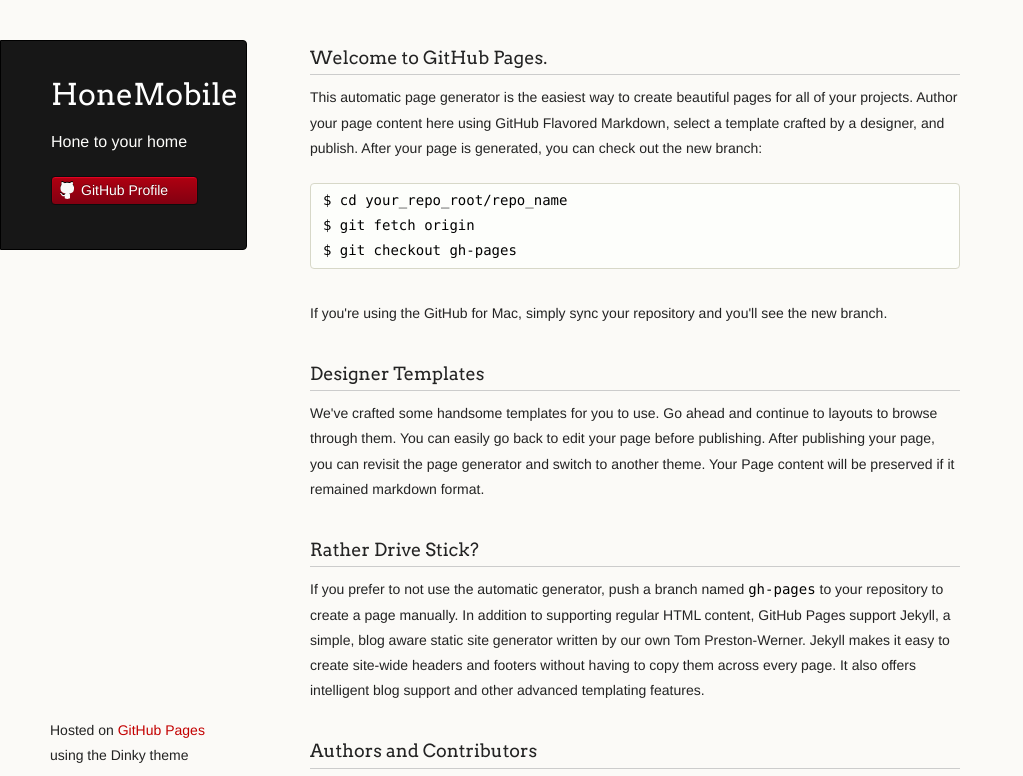
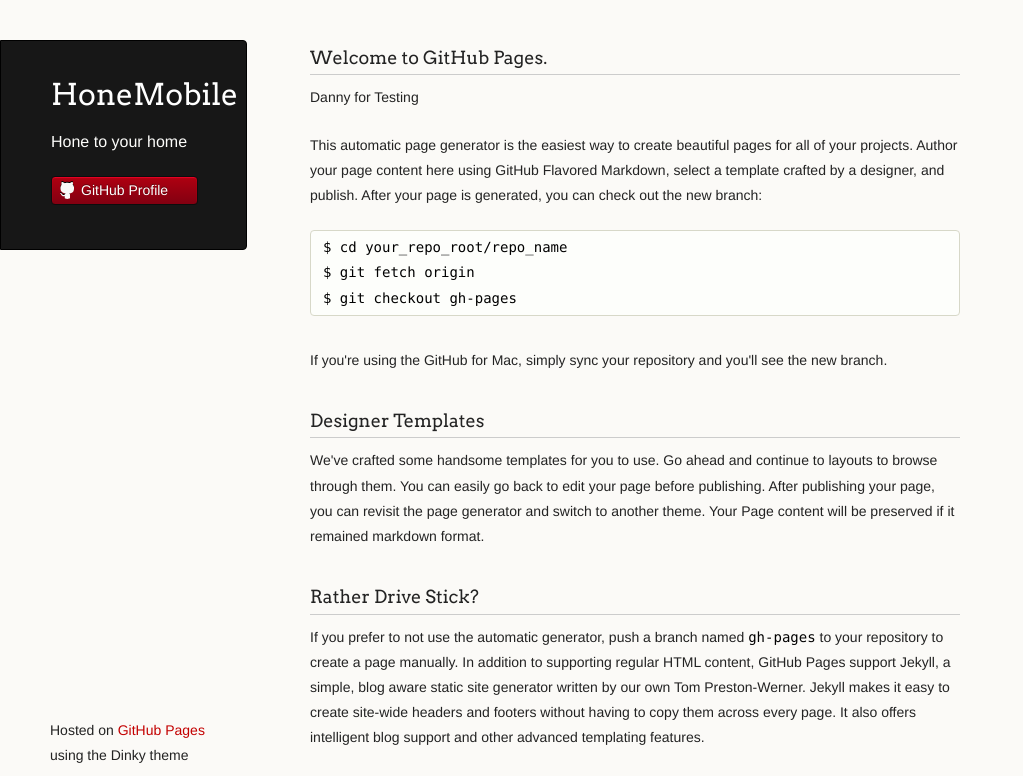
Before and after one commit to honemobile/honemobile.github.io, a plain HTML site: page index.html in a window 1280 px wide. Shown: the top 776 px of the page, without its empty margins (0-1023 px from the left). Drawn offline with Linux system fonts and the light colour scheme.

Commit message:
Update index.html

```diff
--- a/index.html
+++ b/index.html
@@ -29,7 +29,7 @@
       <section>
         <h3>
 <a name="welcome-to-github-pages" class="anchor" href="#welcome-to-github-pages"><span class="octicon octicon-link"></span></a>Welcome to GitHub Pages.</h3>
-
+<p>Danny for Testing</p>
 <p>This automatic page generator is the easiest way to create beautiful pages for all of your projects. Author your page content here using GitHub Flavored Markdown, select a template crafted by a designer, and publish. After your page is generated, you can check out the new branch:</p>
 
 <pre><code>$ cd your_repo_root/repo_name
```
